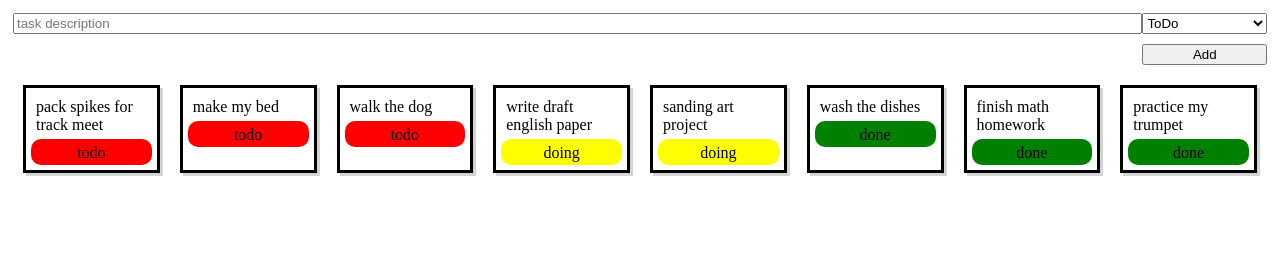
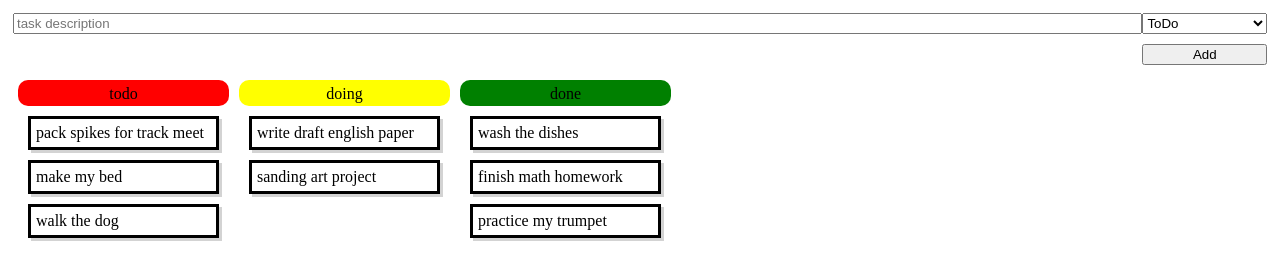
Before and after one commit to knightmoves-schools/capstone-078-kanban-board-columns-dpalmieri-1, a website: page index.html in a window 1280 px wide. Drawn offline with Linux system fonts and the light colour scheme.

Commit message:
Total Replacement

```diff
--- a/index.html
+++ b/index.html
@@ -27,37 +27,38 @@
         </div>
     </form>
     <div id="tasks" class="board">
-        <div id="todo-column" class="card">
-            <div id="task-description-1" class="left-side">pack spikes for track meet</div>
-            <div id="task-status-1" class="todo task-status right-side">todo</div>
+        <div id="todo-column" class="column">
+            <div id="todo-status-heading" class="todo task-status">todo</div>
+            <div id="task-1" class="card">
+                pack spikes for track meet
             </div>
-        <div id="doing-column" class="card">
-            <div id="task-description-2" class="left-side">make my bed</div>
-            <div id="task-status-2" class="todo task-status right-side">todo</div>
+            <div id="task-2" class="card">
+                make my bed
             </div>
-        <div id="done-column" class="card">
-            <div id="task-description-3" class="left-side">walk the dog</div>
-            <div id="task-status-3" class="todo task-status right-side">todo</div>
+            <div id="task-3" class="card">
+                walk the dog
             </div>
+        </div>
+        <div id="doing-column" class="column">
+            <div id="doing-status-heading" class="doing task-status">doing</div>
             <div id="task-4" class="card">
-            <div id="task-description-4" class="left-side">write draft english paper</div>
-            <div id="task-status-4" class="doing task-status right-side">doing</div>
+                write draft english paper
             </div>
             <div id="task-5" class="card">
-            <div id="task-description-5" class="left-side">sanding art project</div>
-            <div id="task-status-5" class="doing task-status right-side">doing</div>
+                sanding art project
             </div>
+        </div>
+        <div id="done-column" class="column">
+            <div id="done-status-heading" class="done task-status">done</div>
             <div id="task-6" class="card">
-            <div id="task-description-6" class="left-side">wash the dishes</div>
-            <div id="task-status-6" class="done task-status right-side">done</div>
+                wash the dishes
             </div>
             <div id="task-7" class="card">
-            <div id="task-description-7" class="left-side">finish math homework</div>
-            <div id="task-status-7" class="done task-status right-side">done</div>
+                finish math homework
             </div>
             <div id="task-8" class="card">
-            <div id="task-description-8" class="left-side">practice my trumpet</div>
-            <div id="task-status-8" class="done task-status right-side">done</div>
+                practice my trumpet
+            </div>
         </div>
     </div>
 </body>
```
Lines whose indentation alone changed are shown as unchanged.
